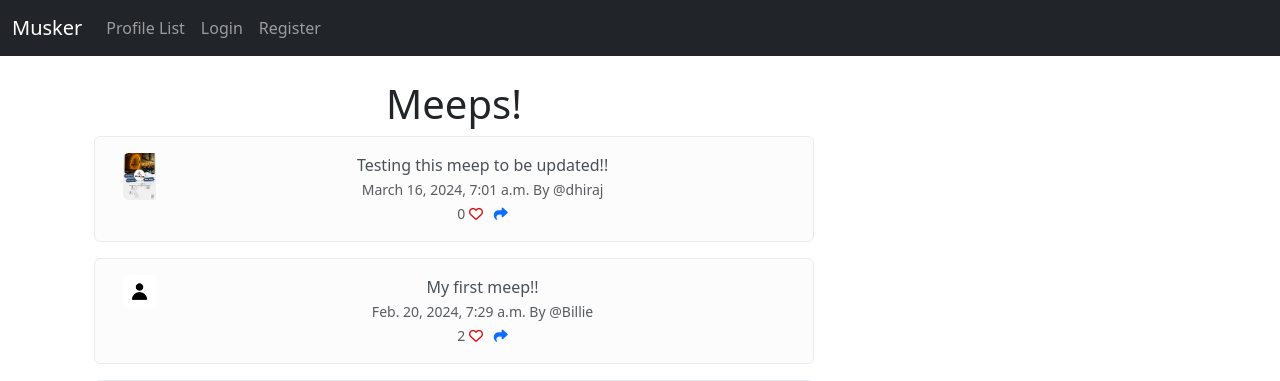
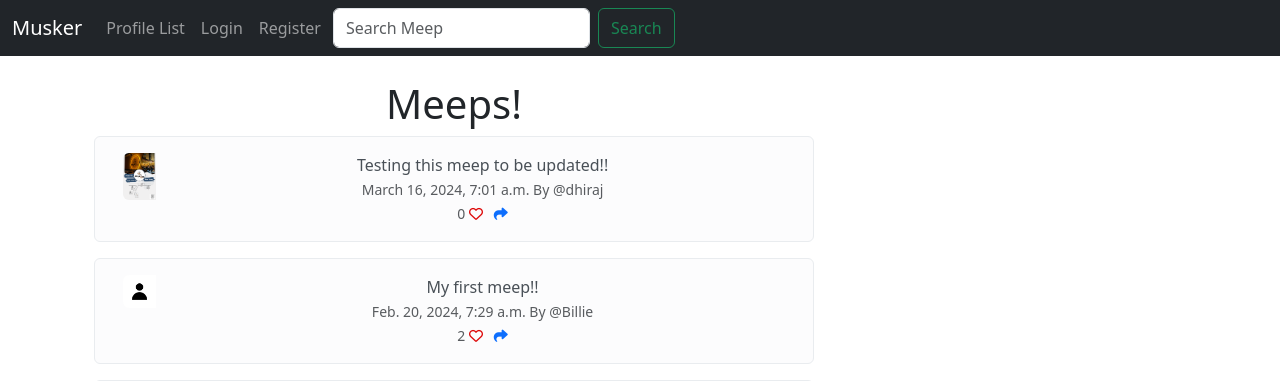
Before and after one commit to basnetdhirajb/Musker, a Django app: page / in a window 1280 px wide. Shown: the top 381 px of the page. Run offline with Django 4.2, Linux system fonts and the light colour scheme; data comes from the database, SQL or seed files in the repository; both versions use the stored data as it was after the commit; some libraries are stand-ins or nearby versions.

Commit message:
search posts

```diff
--- a/social/muskeer/templates/navbar.html
+++ b/social/muskeer/templates/navbar.html
@@ -26,6 +26,12 @@
             <a class="nav-link" href="{% url 'register' %}">Register</a>
           </li>
           {% endif %}
+          &nbsp;
+          <form action = "{% url 'search' %}" method = "POST" class="d-flex" role="search">
+            {% csrf_token %}
+            <input class="form-control me-2" type="search" placeholder="Search Meep" aria-label="Search" name = "search">
+            <button class="btn btn-outline-success" type="submit">Search</button>
+          </form>
         </ul>
 
         {% comment %} <form class="d-flex" role="search">
--- a/social/muskeer/urls.py
+++ b/social/muskeer/urls.py
@@ -17,4 +17,5 @@ urlpatterns = [
     path('meep_edit/<int:pk>', views.editMeep, name = 'editMeep'),
     path('unfollow/<int:pk>', views.unfollowUser, name = 'unfollowUser'),
     path('followUser/<int:pk>', views.followUser, name= 'followUser'),
+    path('search/', views.search, name = 'search'),
 ]
--- a/social/muskeer/views.py
+++ b/social/muskeer/views.py
@@ -248,3 +248,11 @@ def editMeep(request, pk):
     else:
         messages.success(request, ("You have to log in to view this page"))
         return redirect('home')
+
+def search(request):
+    if request.method == 'POST':
+        searchTerm = request.POST['search']
+        meepResult = Meep.objects.filter(body__contains = searchTerm)
+        return render(request, 'search.html', {'result':meepResult, 'searchTerm': searchTerm})
+    else:
+        return render(request, 'search.html', {})
```
Also changed, not shown: social/muskeer/templates/search.html (added, +41 -0 lines), social/db.sqlite3.
